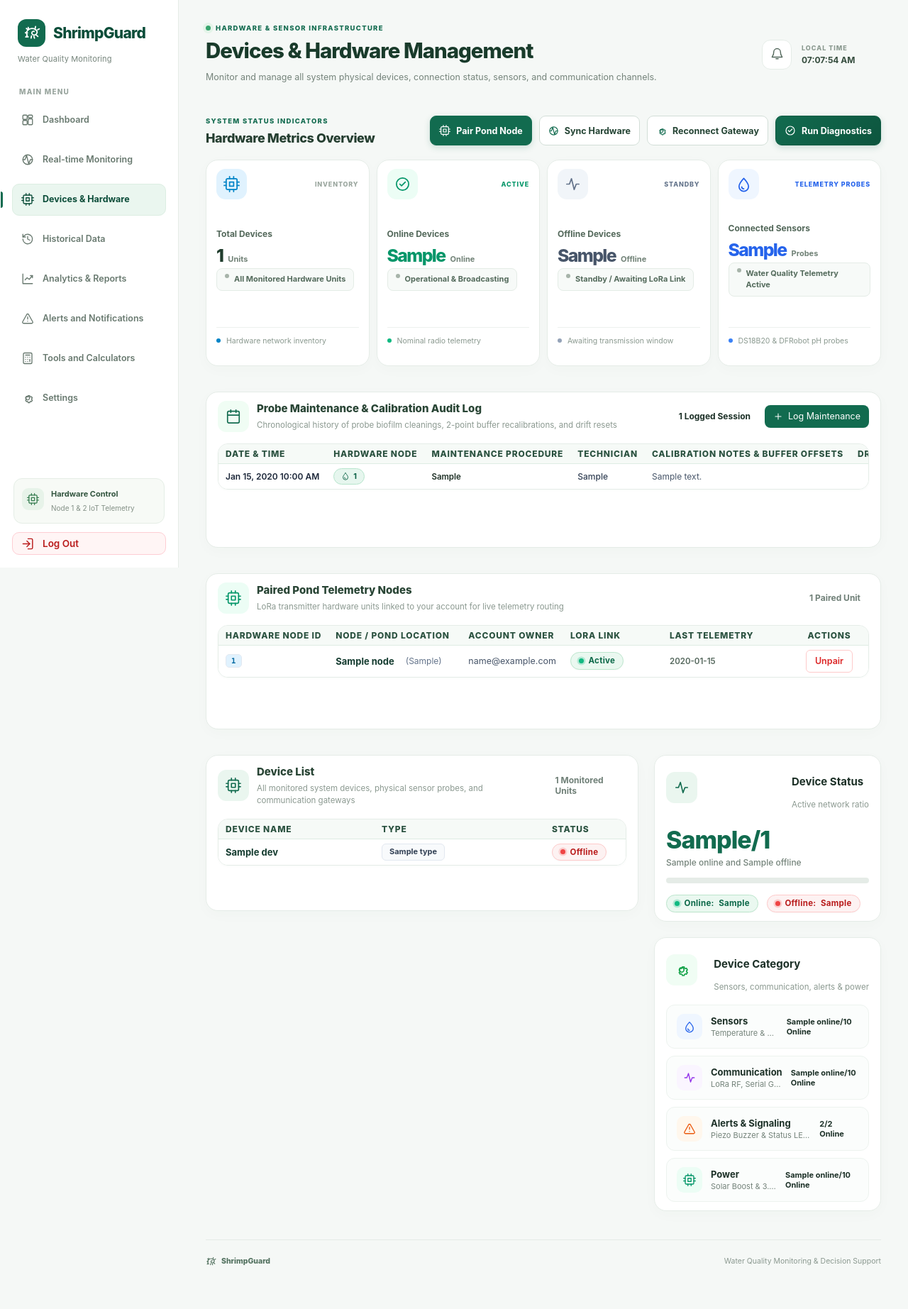
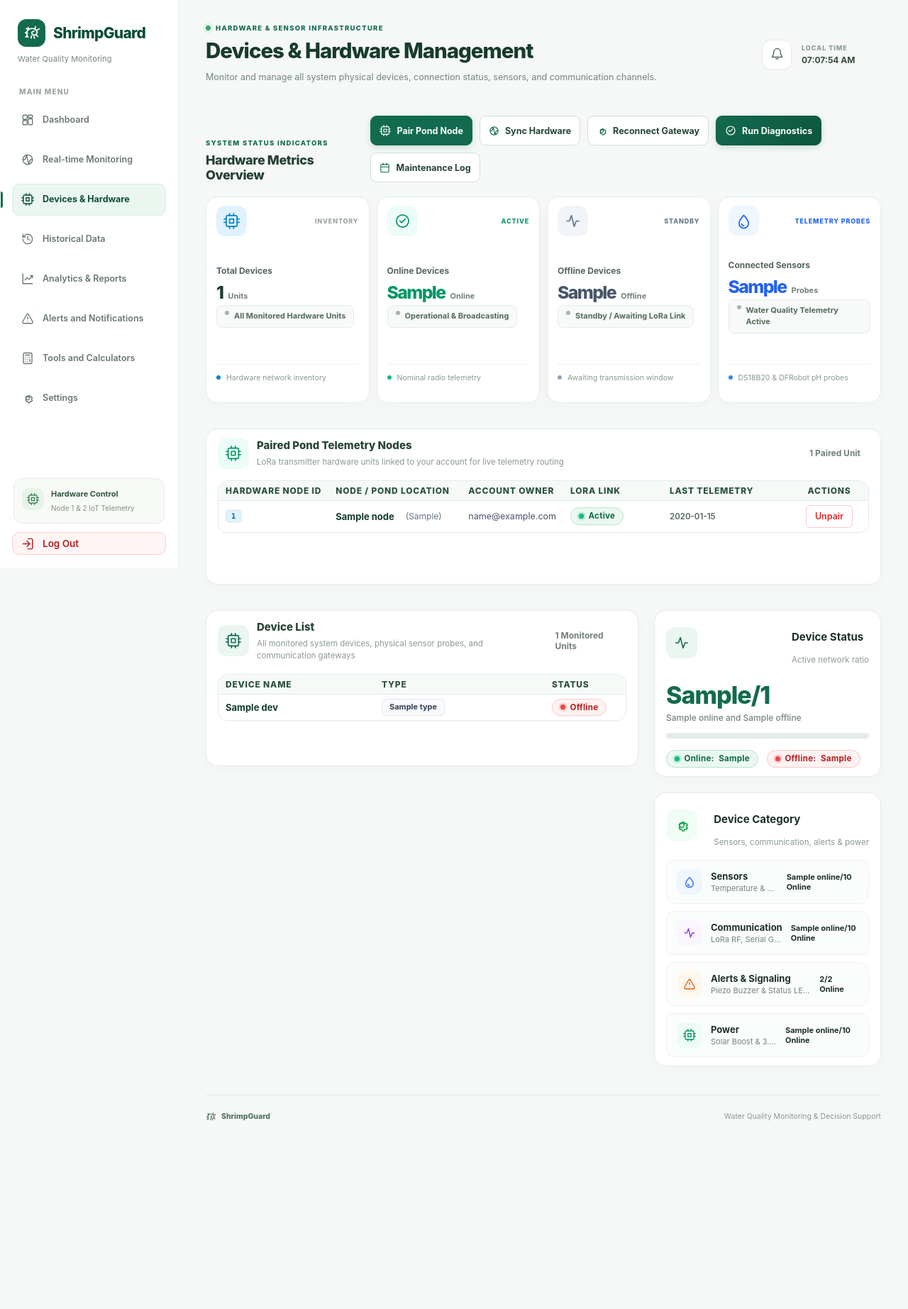
Before and after one commit to gmrdavid/shrimpGuard, a Flask app: template templates/devices.html in a window 1280 px wide. Shown: the whole page at 71% size. After the commit the page ends 1580 px from the top, so only its background shows below. Run offline with Flask 3, Linux system fonts and the light colour scheme; the template is opened without the code that fills it: most values are stand-ins (such as "Sample title", 1, 10 or a date in 2020); parts of the project's set-up code (start-up, migrations or seed data) failed here and were passed over.

Commit message:
auto-commit

```diff
--- a/static/js/maintenance.js
+++ b/static/js/maintenance.js
@@ -353,11 +353,15 @@
                             <span style="margin-left: 12px; color: #94a3b8;">(${formatDateTime(data.last_cleaned_at)})</span>
                         </div>
                         <div style="display: flex; gap: 8px;">
-                            <button type="button" class="btn-maint-secondary" id="btn-devices-open-sop" style="font-size: 12px; padding: 6px 12px;">
+                            <button type="button" class="btn-maint-secondary" id="btn-devices-open-sop" style="font-size: 12px; padding: 6px 12px;" title="View standard maintenance SOP guide">
                                 <svg class="ui-icon" aria-hidden="true" style="width: 14px; height: 14px;"><use href="#icon-lightbulb"></use></svg>
                                 <span>Standard SOP</span>
                             </button>
-                            <button type="button" class="btn-maint-primary" id="btn-devices-log-maint" style="font-size: 12px; padding: 6px 14px;">
+                            <button type="button" class="btn-maint-secondary" id="btn-devices-view-history" style="font-size: 12px; padding: 6px 12px;" title="Open Probe Maintenance & Calibration Audit Log pop-up dialog">
+                                <svg class="ui-icon" aria-hidden="true" style="width: 14px; height: 14px;"><use href="#icon-calendar"></use></svg>
+                                <span>Audit Log Dialog</span>
+                            </button>
+                            <button type="button" class="btn-maint-primary" id="btn-devices-log-maint" style="font-size: 12px; padding: 6px 14px;" title="Log a new cleaning or buffer recalibration">
                                 <svg class="ui-icon" aria-hidden="true" style="width: 14px; height: 14px;"><use href="#icon-plus"></use></svg>
                                 <span>Log Maintenance</span>
                             </button>
@@ -372,6 +376,9 @@
 
         const sopBtn = cardContainer.querySelector('#btn-devices-open-sop');
         if (sopBtn) sopBtn.addEventListener('click', openSOPModal);
+
+        const histBtn = cardContainer.querySelector('#btn-devices-view-history');
+        if (histBtn) histBtn.addEventListener('click', openHistoryModal);
     }
 
     /**
@@ -513,11 +520,11 @@
     async function loadModalHistoryContent() {
         const container = document.getElementById('maint-modal-history-tbody');
         if (!container) return;
-        container.innerHTML = '<tr><td colspan="5" style="text-align: center; padding: 24px; color: #64748b;">Loading maintenance audit log...</td></tr>';
+        container.innerHTML = '<tr><td colspan="6" style="text-align: center; padding: 24px; color: #64748b;">Loading maintenance audit log...</td></tr>';
 
         const history = await fetchMaintenanceHistory();
         if (!history || history.length === 0) {
-            container.innerHTML = '<tr><td colspan="5" style="text-align: center; padding: 24px; color: #64748b;">No maintenance logs recorded yet.</td></tr>';
+            container.innerHTML = '<tr><td colspan="6" style="text-align: center; padding: 24px; color: #64748b;">No maintenance logs recorded yet. Use the "Log Maintenance" button to record probe cleanings and calibrations.</td></tr>';
             return;
         }
 
@@ -528,10 +535,11 @@
             return `
                 <tr>
                     <td style="font-weight: 600; color: #1e293b; white-space: nowrap;">${dateStr}</td>
-                    <td><span class="telemetry-chip chip-node" style="font-size: 11px;">${item.device_id || 'NODE01'}</span></td>
-                    <td><span class="badge ${badgeClass}" style="font-size: 11px;">${item.maintenance_type || 'Routine Maintenance'}</span></td>
+                    <td><span class="telemetry-chip chip-node" style="font-size: 11px;"><svg class="ui-icon" aria-hidden="true" style="width: 12px; height: 12px;"><use href="#icon-droplet"></use></svg> ${item.device_id || 'NODE01'}</span></td>
+                    <td><span class="badge ${badgeClass}" style="font-size: 11px; font-weight: 600;">${item.maintenance_type || 'Routine Maintenance'}</span></td>
                     <td style="color: #334155; font-weight: 500;">${item.performed_by || 'Pond Operator'}</td>
-                    <td style="font-size: 12px; color: #475569;">${item.notes || 'Routine cleaning and buffer calibration completed.'}</td>
+                    <td style="font-size: 12px; color: #475569; max-width: 260px;">${item.notes || 'Routine cleaning and buffer calibration completed.'}</td>
+                    <td style="text-align: center;"><span class="badge badge-optimal" style="font-size: 10.5px; padding: 2px 7px;">Drift Reset (0d)</span></td>
                 </tr>
             `;
         }).join('');
@@ -830,7 +838,7 @@
                         </div>
                         <div>
                             <span class="maint-modal-eyebrow">AUDIT &amp; QUALITY ASSURANCE LOG</span>
-                            <h2 id="history-modal-title">Submerged Probe Maintenance &amp; Calibration History</h2>
+                            <h2 id="history-modal-title">Probe Maintenance &amp; Calibration Audit Log</h2>
                         </div>
                     </div>
                     <button type="button" class="maint-modal-close" id="btn-close-history-modal" aria-label="Close modal">
@@ -839,7 +847,7 @@
                 </div>
 
                 <div class="maint-modal-body" style="padding: 16px 20px;">
-                    <div class="devices-table-wrap" style="max-height: 400px; overflow-y: auto;">
+                    <div class="devices-table-wrap" style="max-height: 420px; overflow-y: auto;">
                         <table class="devices-table">
                             <thead>
                                 <tr>
@@ -848,11 +856,12 @@
                                     <th>Procedure</th>
                                     <th>Technician</th>
                                     <th>Notes &amp; Buffer Offsets</th>
+                                    <th style="text-align: center;">Drift Status</th>
                                 </tr>
                             </thead>
                             <tbody id="maint-modal-history-tbody">
                                 <tr>
-                                    <td colspan="5" style="text-align: center; padding: 24px; color: #64748b;">
+                                    <td colspan="6" style="text-align: center; padding: 24px; color: #64748b;">
                                         Loading probe maintenance audit log...
                                     </td>
                                 </tr>
@@ -904,10 +913,10 @@
         fetchMaintenanceStatus();
         fetchMaintenanceHistory();
 
-        // Bind devices header button if present
-        const devicesHeaderLogBtn = document.getElementById('btn-devices-log-maint-header');
-        if (devicesHeaderLogBtn) {
-            devicesHeaderLogBtn.addEventListener('click', () => openMaintenanceModal('both'));
+        // Bind top toolbar button on Devices page
+        const topHistoryBtn = document.getElementById('btn-show-maint-history');
+        if (topHistoryBtn) {
+            topHistoryBtn.addEventListener('click', openHistoryModal);
         }
 
         // Periodic background poll every 60 seconds
--- a/templates/devices.html
+++ b/templates/devices.html
@@ -190,6 +190,11 @@
                         <svg class="ui-icon" aria-hidden="true"><use href="#icon-check-circle"></use></svg>
                         <span>Run Diagnostics</span>
                     </button>
+
+                    <button type="button" id="btn-show-maint-history" class="telemetry-test-btn" title="View historical probe cleaning and calibration audit log dialog">
+                        <svg class="ui-icon" aria-hidden="true"><use href="#icon-calendar"></use></svg>
+                        <span>Maintenance Log</span>
+                    </button>
                 </div>
             </div>
 
@@ -338,86 +343,6 @@
         <!-- SUBMERGED PROBE BIOFILM & CALIBRATION LIFECYCLE (ANTI-DRIFT TRACKING) -->
         <section class="dashboard-section" aria-labelledby="probe-maintenance-heading" id="probe-maintenance-devices-section">
             <div id="probe-maintenance-devices-card"></div>
-
-            <!-- PROBE MAINTENANCE & CALIBRATION AUDIT HISTORY LOG TABLE -->
-            <article class="panel dashboard-panel probe-maint-history-panel" style="margin-top: 20px;">
-                <div class="panel-heading" style="justify-content: space-between; align-items: center; flex-wrap: wrap; gap: 10px;">
-                    <div style="display: flex; align-items: center; gap: 11px;">
-                        <div class="panel-heading-icon" style="background: #f0fdf4; color: #126b4f;">
-                            <svg class="ui-icon" aria-hidden="true">
-                                <use href="#icon-calendar"></use>
-                            </svg>
-                        </div>
-                        <div>
-                            <h2 id="probe-maintenance-history-heading">Probe Maintenance &amp; Calibration Audit Log</h2>
-                            <p>Chronological history of probe biofilm cleanings, 2-point buffer recalibrations, and drift resets</p>
-                        </div>
-                    </div>
-                    <div style="display: flex; align-items: center; gap: 8px;">
-                        <span id="maint-history-count-badge" class="badge badge-optimal" style="font-weight: 700; font-size: 12px; padding: 5px 12px;">
-                            {{ maintenance_history|length if maintenance_history else 1 }} Logged Session{{ 's' if not maintenance_history or maintenance_history|length != 1 else '' }}
-                        </span>
-                        <button type="button" class="btn-maint-primary" id="btn-devices-log-maint-header" style="font-size: 12px; padding: 6px 14px;">
-                            <svg class="ui-icon" aria-hidden="true" style="width: 14px; height: 14px;"><use href="#icon-plus"></use></svg>
-                            <span>Log Maintenance</span>
-                        </button>
-                    </div>
-                </div>
-
-                <div class="devices-table-wrap">
-                    <table class="devices-table">
-                        <thead>
-                            <tr>
-                                <th>Date &amp; Time</th>
-                                <th>Hardware Node</th>
-                                <th>Maintenance Procedure</th>
-                                <th>Technician</th>
-                                <th>Calibration Notes &amp; Buffer Offsets</th>
-                                <th style="text-align: center;">Drift Timer Status</th>
-                            </tr>
-                        </thead>
-                        <tbody id="probe-maint-history-tbody">
-                            {% if maintenance_history and maintenance_history|length > 0 %}
-                                {% for item in maintenance_history %}
-                                <tr>
-                                    <td style="font-weight: 600; color: #1e293b; white-space: nowrap;">
-                                        {{ item.performed_at.strftime("%b %d, %Y %I:%M %p") if item.performed_at else "-" }}
-                                    </td>
-                                    <td>
-                                        <span class="telemetry-chip chip-node" style="font-size: 11px;">
-                                            <svg class="ui-icon" aria-hidden="true" style="width: 12px; height: 12px;"><use href="#icon-droplet"></use></svg>
-                                            {{ item.device_id }}
-                                        </span>
-                                    </td>
-                                    <td>
-                                        <span class="badge {{ 'badge-optimal' if item.action == 'both' else ('badge-warning' if item.action == 'cleaning' else 'badge-active') }}" style="font-size: 11.5px; font-weight: 600;">
-                                            {{ item.maintenance_type }}
-                                        </span>
-                                    </td>
-                                    <td style="color: #334155; font-weight: 500;">
-                                        {{ item.performed_by or 'Pond Operator' }}
-                                    </td>
-                                    <td style="font-size: 12.5px; color: #475569; max-width: 320px;">
-                                        {{ item.notes or 'Routine maintenance procedure completed.' }}
-                                    </td>
-                                    <td style="text-align: center;">
-                                        <span class="badge badge-optimal" style="font-size: 11px; padding: 3px 8px;">
-                                            Drift Reset (0d)
-                                        </span>
-                                    </td>
-                                </tr>
-                                {% endfor %}
-                            {% else %}
-                                <tr>
-                                    <td colspan="6" style="text-align: center; padding: 24px; color: #64748b;">
-                                        Loading probe maintenance audit log...
-                                    </td>
-                                </tr>
-                            {% endif %}
-                        </tbody>
-                    </table>
-                </div>
-            </article>
         </section>
 
         <!-- PAIRED POND TELEMETRY NODES (MULTI-ACCOUNT HARDWARE ROUTING) -->
```
